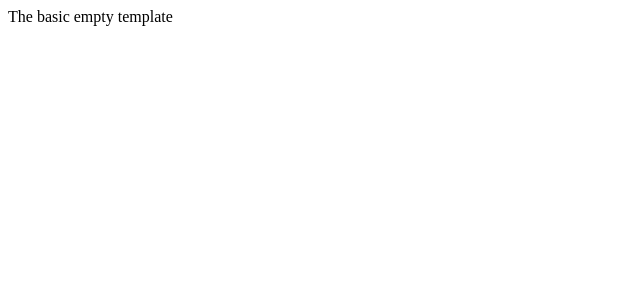
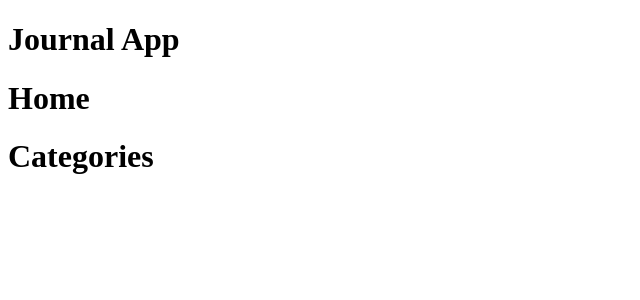
Before and after one commit to Insidium/journal-react-app, a React (Create React App) app: page /category in a window 1280 px wide. Shown: the top 300 px of the page, without its empty margins (0-640 px from the left). Built offline with nearby package versions, Linux system fonts and the light colour scheme.

Commit message:
Added home, category select and new entry components, added with routes to app.js

```diff
--- a/package.json
+++ b/package.json
@@ -8,6 +8,7 @@
     "@testing-library/user-event": "^7.1.2",
     "react": "^16.13.1",
     "react-dom": "^16.13.1",
+    "react-router-dom": "^5.2.0",
     "react-scripts": "3.4.1"
   },
   "scripts": {
--- a/src/App.js
+++ b/src/App.js
@@ -1,11 +1,20 @@
-import React from 'react'
+import React from 'react';
+import { BrowserRouter, Route } from 'react-router-dom';
+import Home from './components/Home';
+import CategorySelection from './components/CategorySelection';
+import NewEntry from './components/NewEntry';
 
 const App = () => {
-  return (
-    <div >
-          The basic empty template
-    </div>
-  )
-}
+	return (
+		<div>
+			<h1>Journal App</h1>
+			<BrowserRouter>
+				<Route path='/' component={Home} />
+				<Route path='/category' component={CategorySelection} />
+				<Route path='/entry/new' component={NewEntry} />
+			</BrowserRouter>
+		</div>
+	);
+};
 
-export default App
+export default App;
--- /dev/null
+++ b/src/components/CategorySelection.js
@@ -0,0 +1,11 @@
+import React from 'react';
+
+const CategorySelection = () => {
+	return (
+		<div>
+			<h1>Categories</h1>
+		</div>
+	);
+};
+
+export default CategorySelection;
--- /dev/null
+++ b/src/components/Home.js
@@ -0,0 +1,11 @@
+import React from 'react';
+
+const Home = () => {
+	return (
+		<div>
+			<h1>Home</h1>
+		</div>
+	);
+};
+
+export default Home;
--- /dev/null
+++ b/src/components/NewEntry.js
@@ -0,0 +1,11 @@
+import React from 'react';
+
+const NewEntry = () => {
+	return (
+		<div>
+			<h1>New Entry</h1>
+		</div>
+	);
+};
+
+export default NewEntry;
```
Also changed, not shown: 1 other file (tests, documents, lock files or other folders).
